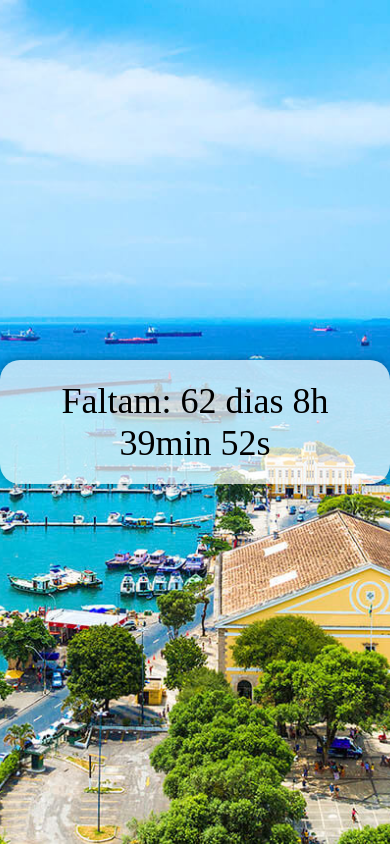
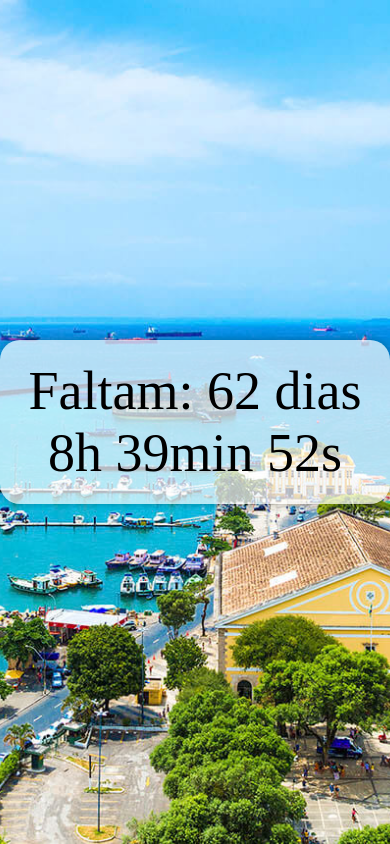
Before and after one commit to evanzs/evanzs.github.io, a plain HTML site: page index.html in a window 390 px wide. Drawn offline with Linux system fonts and the light colour scheme.

Commit message:
Update index.html

```diff
--- a/index.html
+++ b/index.html
@@ -29,6 +29,11 @@
             padding: 20px; /* Espaçamento interno */
             box-shadow: 0 0 10px rgba(0, 0, 0, 0.3); /* Sombra */
         }
+
+            @media (max-width: 768px) {
+            #contador {
+                font-size: 54px; /* Tamanho da fonte ajustado para dispositivos móveis */
+            }
         </style>
 </head>
 <body>
```
